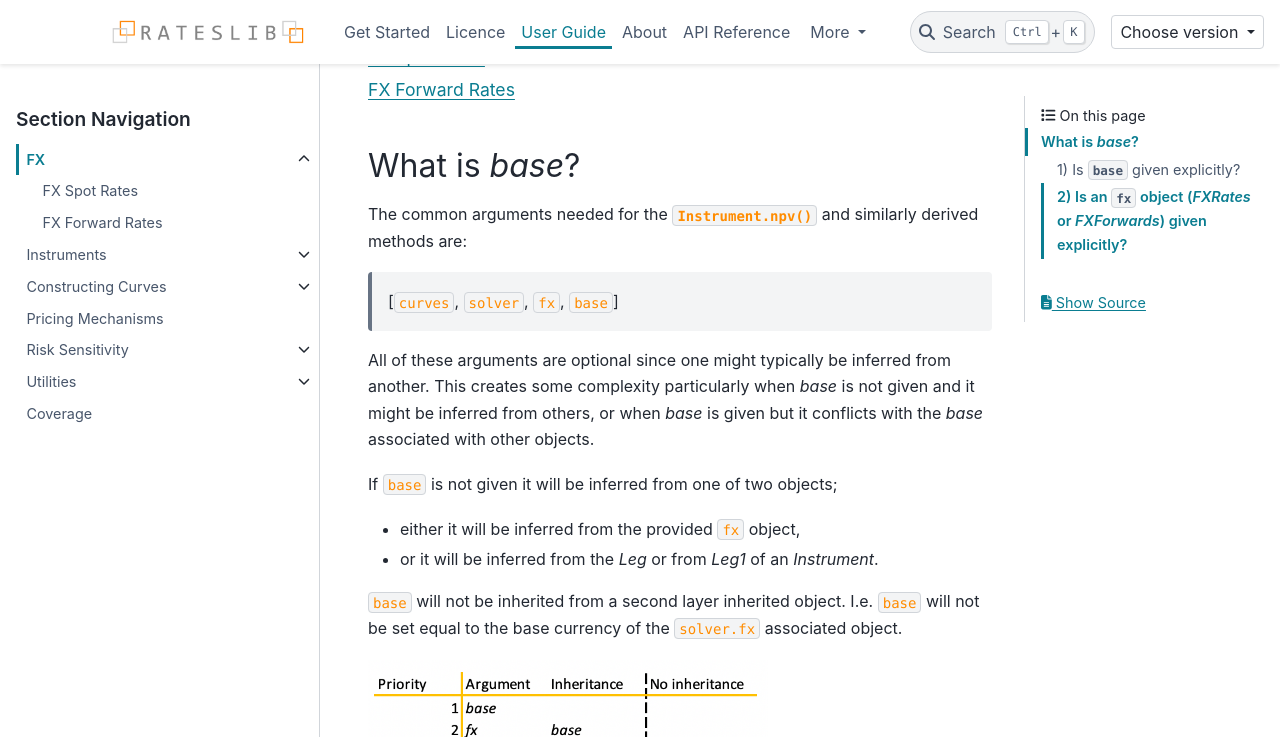
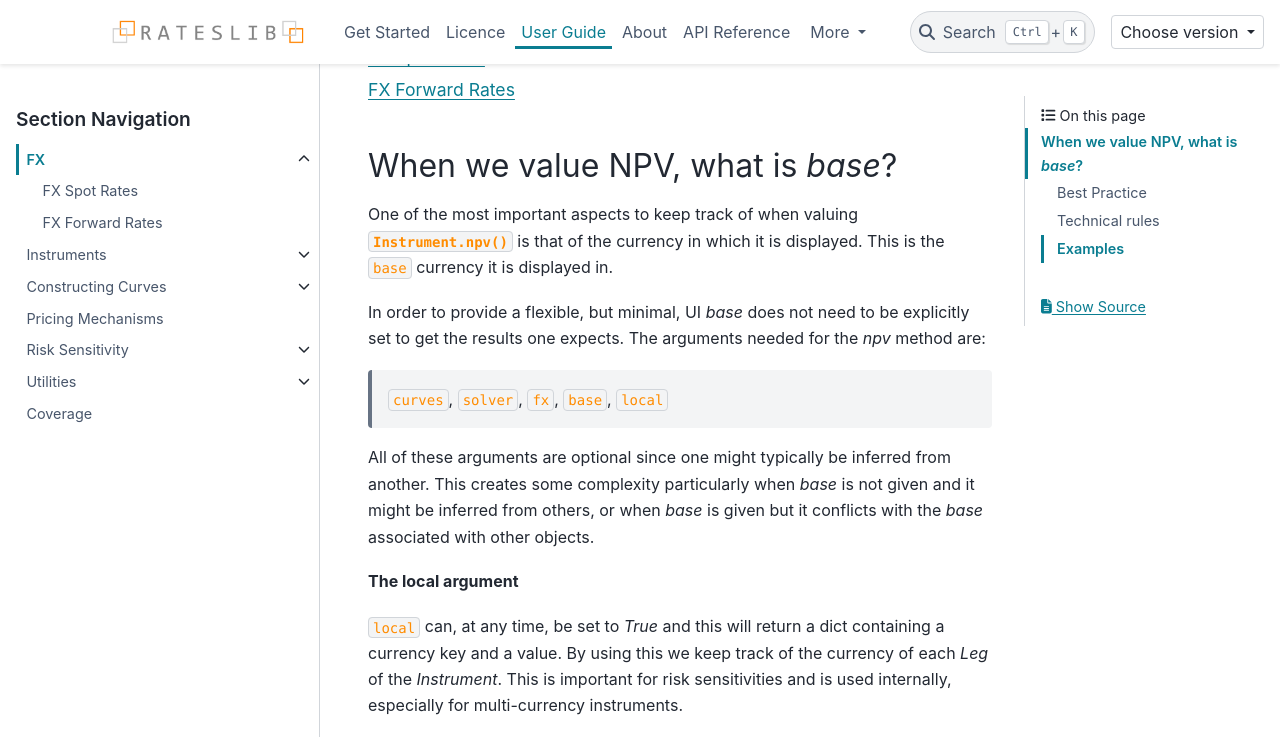
Before and after one commit to attack68/rateslib, a Sphinx documentation site: the page built from docs/source/g_fx.rst, in a window 1280 px wide and 1400 px high, scrolled down 766 px. Shown: the top 737 px of the window. Built offline with Sphinx 7.4.7 and the PyData theme 0.15.4, drawn with Linux system fonts in a browser that asks for light colours; comment, search, counter and statistics services are not loaded; some of the changed text lies outside the part shown; grey boxes are pictures that could not be loaded.

Commit message:
DOC: add pricing mechanisms doc for FX NPV base

```diff
--- a/docs/source/g_fx.rst
+++ b/docs/source/g_fx.rst
@@ -38,33 +38,96 @@ proceeding to review the documentation for  :ref:`FXForwards<fxr-doc>`.
    f_fxf.rst
 
 
-What is `base`?
-----------------
+When we value NPV, what is `base`?
+-------------------------------------
 
-The common  arguments needed for the
-:meth:`Instrument.npv()<rateslib.instruments.BaseMixin.npv>` and similarly
-derived methods are:
+One of the most important aspects to keep track of when valuing
+:meth:`Instrument.npv()<rateslib.instruments.BaseMixin.npv>` is that
+of the currency in which it is displayed. This is the ``base``
+currency it is displayed in.
 
-  [``curves``, ``solver``, ``fx``, ``base``]
+In order to provide a flexible, but minimal, UI *base* does not need to
+be explicitly set to get the results one expects. The arguments needed for the
+*npv* method are:
+
+  ``curves``, ``solver``, ``fx``, ``base``, ``local``
 
 All of these arguments are optional since one might typically be inferred
 from another. This creates some complexity particularly when *base* is
 not given and it might be inferred from others, or when *base* is given
 but it conflicts with the *base* associated with other objects.
 
+**The local argument**
+
+``local`` can, at any time, be set to *True* and this will return a dict
+containing a currency key and a value. By using this we keep track
+of the currency of each *Leg* of the *Instrument*. This is important for
+risk sensitivities and is used internally, especially for multi-currency instruments.
+
+.. ipython:: python
+
+   curve = Curve({dt(2022, 1, 1): 1.0, dt(2023, 1, 1): 0.96}, id="curve")
+   fxr = FXRates({"usdeur": 0.9, "gbpusd": 1.25}, base="gbp", settlement=dt(2022, 1, 3))
+   fxf = FXForwards(
+       fx_rates=fxr,
+       fx_curves={"usdusd": curve, "eureur": curve, "gbpgbp": curve, "eurusd": curve, "gbpusd": curve},
+       base="eur",
+   )
+   solver = Solver(
+       curves=[curve],
+       instruments=[IRS(dt(2022, 1, 1), "1y", "a", curves=curve)],
+       s=[4.109589041095898],
+       fx=fxf,
+   )
+
+.. ipython:: python
+
+   nxcs = NonMtmXCS(dt(2022, 2, 1), "6M", "A", currency="eur", leg2_currency="usd")
+   nxcs.npv(curves=[curve]*4, fx=fxf, local=True)
+   nxcs.npv(curves=[curve]*4, fx=fxf, base="usd")
+
+
+Best Practice
+***************
+
+If you want to return an *npv* value in local currency (or in *Leg1* currency for multi-currency instruments),
+then you do **not** need to supply ``base`` or ``fx`` arguments. However, to be explicit,
+*base* can also be specified.
+
+.. ipython:: python
+
+   irs = IRS(dt(2022, 2, 1), "6M", "A", currency="usd", fixed_rate=4.0, curves=curve)
+   irs.npv(solver=solver)              # USD is local currency default, solver.fx.base is EUR.
+   irs.npv(solver=solver, base="usd")  # USD is explicit, solver.fx.base is EUR.
+
+To calculate a value in another non-local currency supply an ``fx`` object and
+specify the ``base``. It is **not** good practice to supply ``fx`` as numeric since this
+can result in errors (if the exchange rate is given the wrong way round (human error))
+and it does not preserve AD or any FX sensitivities. *base* is inferred from the
+*fx* object so the following are all equivalent.
+
+.. ipython:: python
+
+   irs.npv(fx=fxr)                 # GBP is fx's base currency
+   irs.npv(fx=fxr, base="gbp")     # GBP is explicitly specified
+   irs.npv(fx=fxr, base=fxr.base)  # GBP is fx's base currency
+
+Technical rules
+****************
+
 If ``base`` is not given it will be inferred from one of two objects;
 
 - either it will be inferred from the provided ``fx`` object,
 - or it will be inferred from the *Leg* or from *Leg1* of an *Instrument*.
 
-``base`` will not be inherited from a second layer inherited object. I.e. ``base`` will
-not be set equal to the base currency of the ``solver.fx`` associated object.
+``base`` will **not** be inherited from a second layer inherited object. I.e. ``base``
+will not be set equal to the base currency of the ``solver.fx`` associated object.
 
 .. image:: _static/base_inherit.png
   :alt: Inheritance map for base
-  :width: 400
+  :width: 350
 
-.. list-table:: Arguments given and inferred result
+.. list-table:: Possible argument combinations supplied and rateslib return.
    :widths: 66 5 5 12 12
    :header-rows: 1
 
@@ -148,54 +211,34 @@ not be set equal to the base currency of the ``solver.fx`` associated object.
      -
      -
 
+Examples
+**********
 
-
-1) Is ``base`` given explicitly?
-*********************************
-
-**YES**: Use this as the input directly.
-
-This will raise errors if an FX conversion cannot be explicitly calculated.
+We continue the examples above using the USD IRS created and consider possible *npvs*:
 
 .. ipython:: python
 
-   curve = Curve({dt(2022, 1, 1): 1.0, dt(2023, 1, 1): 0.96}, id="curve")
-   irs = IRS(dt(2022, 2, 1), "6M", "A", currency="usd", fixed_rate=4.0)
-   try:
-       irs.npv(curves=curve, base="eur")
-   except ValueError as e:
-       print(e)
-
-This will overwrite the base currency on a *FXRates* or *FXForwards* object.
-
-.. ipython:: python
-
-   fxr = FXRates({"eurusd": 1.1, "gbpusd": 1.25}, base="gbp")
-   irs.npv(curves=curve)
-   irs.npv(curves=curve, fx=fxr, base="eur")
-
-**NO**: Goto 2)
-
-2) Is an ``fx`` object (*FXRates* or *FXForwards*) given explicitly?
-*********************************************************************
-
-**YES**: then ``base`` is inferred from this object.
-
-.. ipython:: python
-
-   irs.npv(curves=curve, fx=fxr)  # fxr has base 'gbp' and the output is in GBP.
-
-If a ``solver`` is given which also contains an ``fx`` attribute then the *Solver's*
-attribute is ignored in favour of the explicit ``fx`` object provided. This will
-raise a *UserWarning*, however.
+   def npv(irs, curves=None, solver=None, fx=None, base=None):
+      try:
+         _ = irs.npv(curves, solver, fx, base)
+      except Exception as e:
+         _ = str(e)
+      return _
 
 .. ipython:: python
    :okwarning:
 
-   solver = Solver(
-       curves=[curve],
-       instruments=[IRS(dt(2022, 1, 1), "1y", "a", curves=curve)],
-       s=[4.109589041095898],
-       fx=FXRates({"usdeur": 1.5}, base="eur"),
-   )
-   irs.npv(curves=curve, solver=solver, fx=fxr)
+   # The following are all explicit EUR output
+   npv(irs, base="eur")          # Error since no conversion rate available.
+   npv(irs, base="eur", fx=fxr)  # Takes 0.9 FX rate from object.
+   npv(irs, base="eur", fx=2.0)  # UserWarning and no fx Dual sensitivities.
+   npv(irs, base="eur", solver=solver)  # Takes 0.95 FX rates from solver.fx
+   npv(irs, base="eur", fx=fxr, solver=solver)  # Takes 0.9 FX rate from fx
+
+   # The following infer the base
+   npv(irs)                         # Base is inferred as local currency: USD
+   npv(irs, fx=fxr)                 # Base is inferred from fx: GBP
+   npv(irs, fx=fxr, base=fxr.base)  # Base is explicit from fx: GBP
+   npv(irs, fx=fxr, solver=solver)  # Base is inferred from fx: GBP. UserWarning for different fx objects
+   npv(irs, solver=solver)          # Base is inferred as local currency: USD
+   npv(irs, solver=solver, fx=solver.fx)  # Base is inferred from solver.fx: EUR
```
Also changed, not shown: 1 other file.
